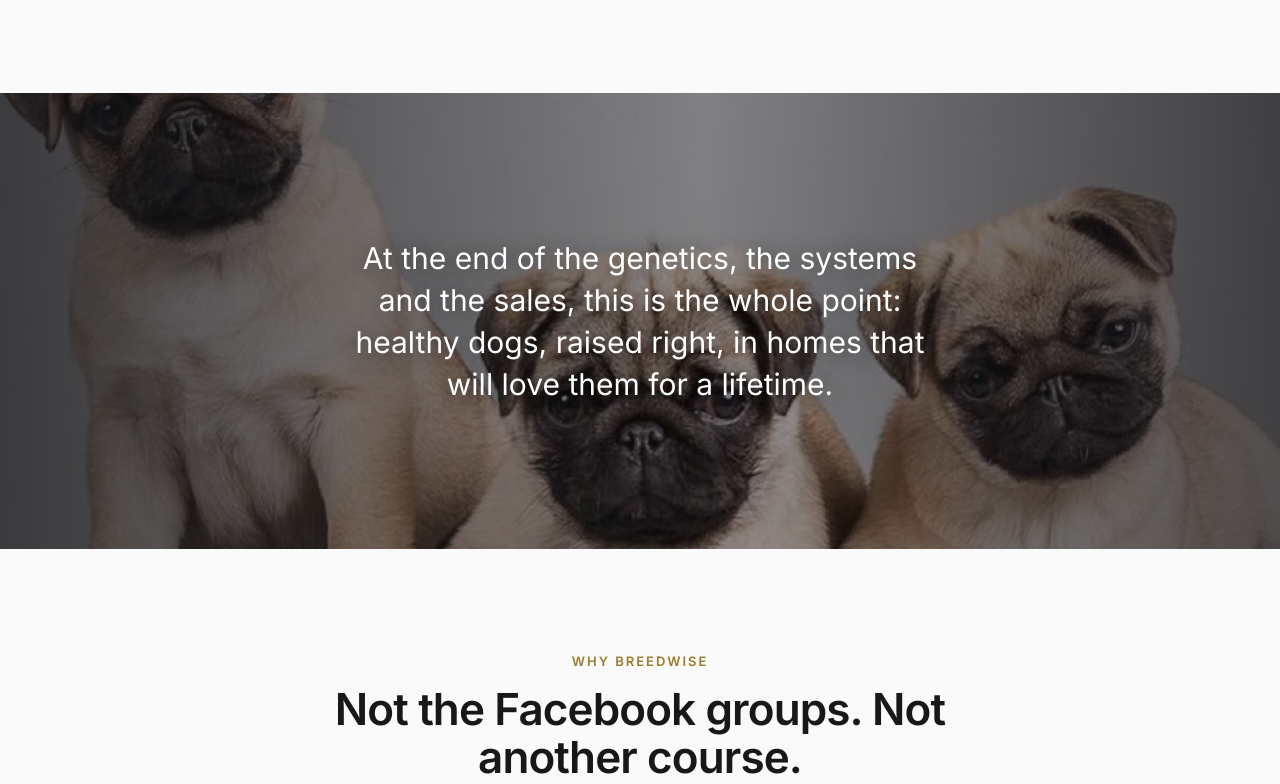
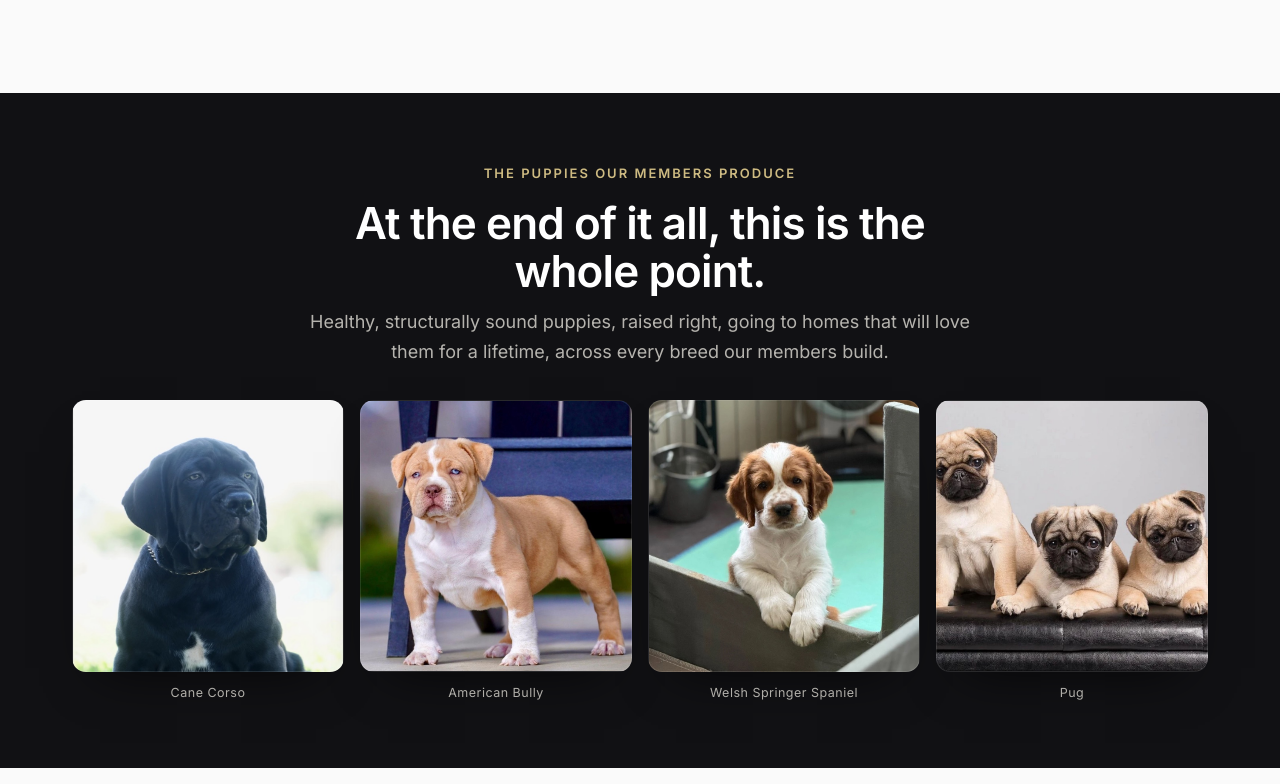
Before and after one commit to Breedwise/Breedwise, a plain HTML site: page academy/index.html in a window 1280 px wide. Shown: the part 3412-4196 px from the top of the page. Drawn offline with Linux system fonts and the light colour scheme; a script that the page names is missing.

Commit message:
Academy: 'puppies our members produce' strip (Corso, Bully, Springer, Pug)
Replaces the single pug warmth image with a 4-breed puppy strip spanning
guardian, bully, sporting and companion, premium + warmth + breed range.

Co-Authored-By: Claude Opus 4.8 <noreply@anthropic.com>

```diff
--- a/academy/index.html
+++ b/academy/index.html
@@ -170,19 +170,27 @@
   </div>
 </section>
 
-<!-- WARMTH BAND -->
-<section class="warmband" aria-label="Why it matters">
-  <div class="warmimg"></div>
-  <div class="warmover">
-    <p>At the end of the genetics, the systems and the sales, this is the whole point: healthy dogs, raised right, in homes that will love them for a lifetime.</p>
+<!-- PUPPIES STRIP: what members produce -->
+<section class="pupstrip" aria-label="The puppies our members produce">
+  <div class="wrap" style="text-align:center">
+    <span class="eyebrow" style="color:var(--gold)">The puppies our members produce</span>
+    <h2 style="margin:12px auto 0;max-width:20ch;color:#fff">At the end of it all, this is the whole point.</h2>
+    <p style="margin:12px auto 0;max-width:60ch;color:rgba(245,242,234,.72)">Healthy, structurally sound puppies, raised right, going to homes that will love them for a lifetime, across every breed our members build.</p>
+    <div class="pupgrid">
+      <figure><div class="pic" style="background-image:url(/academy/assets/people/pup-corso.jpg);background-position:center 22%"></div><figcaption>Cane Corso</figcaption></figure>
+      <figure><div class="pic" style="background-image:url(/academy/assets/people/pup-bully.jpg);background-position:center 28%"></div><figcaption>American Bully</figcaption></figure>
+      <figure><div class="pic" style="background-image:url(/academy/assets/people/pup-springer.jpg);background-position:center 24%"></div><figcaption>Welsh Springer Spaniel</figcaption></figure>
+      <figure><div class="pic" style="background-image:url(/academy/assets/people/leanna-motus-pugs.jpg);background-position:center 45%"></div><figcaption>Pug</figcaption></figure>
+    </div>
   </div>
 </section>
 <style>
-  .warmband{position:relative;min-height:400px;display:flex;align-items:center;justify-content:center;overflow:hidden;background:#111114}
-  .warmband .warmimg{position:absolute;inset:0;background:center 42%/cover url(/academy/assets/people/leanna-motus-pugs.jpg)}
-  .warmband .warmimg::after{content:"";position:absolute;inset:0;background:linear-gradient(90deg,rgba(17,17,20,.78),rgba(17,17,20,.42) 55%,rgba(17,17,20,.72))}
-  .warmband .warmover{position:relative;max-width:640px;padding:48px 24px;text-align:center}
-  .warmband .warmover p{font-family:var(--disp);font-size:clamp(20px,2.6vw,30px);line-height:1.4;color:#fff;margin:0;text-shadow:0 2px 20px rgba(0,0,0,.5)}
+  .pupstrip{background:#111114;padding:64px 0}
+  .pupgrid{display:grid;grid-template-columns:repeat(4,1fr);gap:16px;margin-top:34px}
+  .pupgrid figure{margin:0}
+  .pupgrid .pic{aspect-ratio:1/1;border-radius:14px;background-size:cover;background-repeat:no-repeat;border:1px solid rgba(255,255,255,.1);box-shadow:0 24px 50px -28px rgba(0,0,0,.8)}
+  .pupgrid figcaption{margin-top:11px;font-size:12.5px;letter-spacing:.04em;color:rgba(245,242,234,.7);font-family:var(--sans)}
+  @media(max-width:720px){.pupgrid{grid-template-columns:1fr 1fr;gap:12px}}
 </style>
 
 <!-- DIFFERENTIATION -->
```
Also changed, not shown: academy/assets/people/pup-bully.jpg (added), academy/assets/people/pup-corso.jpg (added), academy/assets/people/pup-springer.jpg (added).
